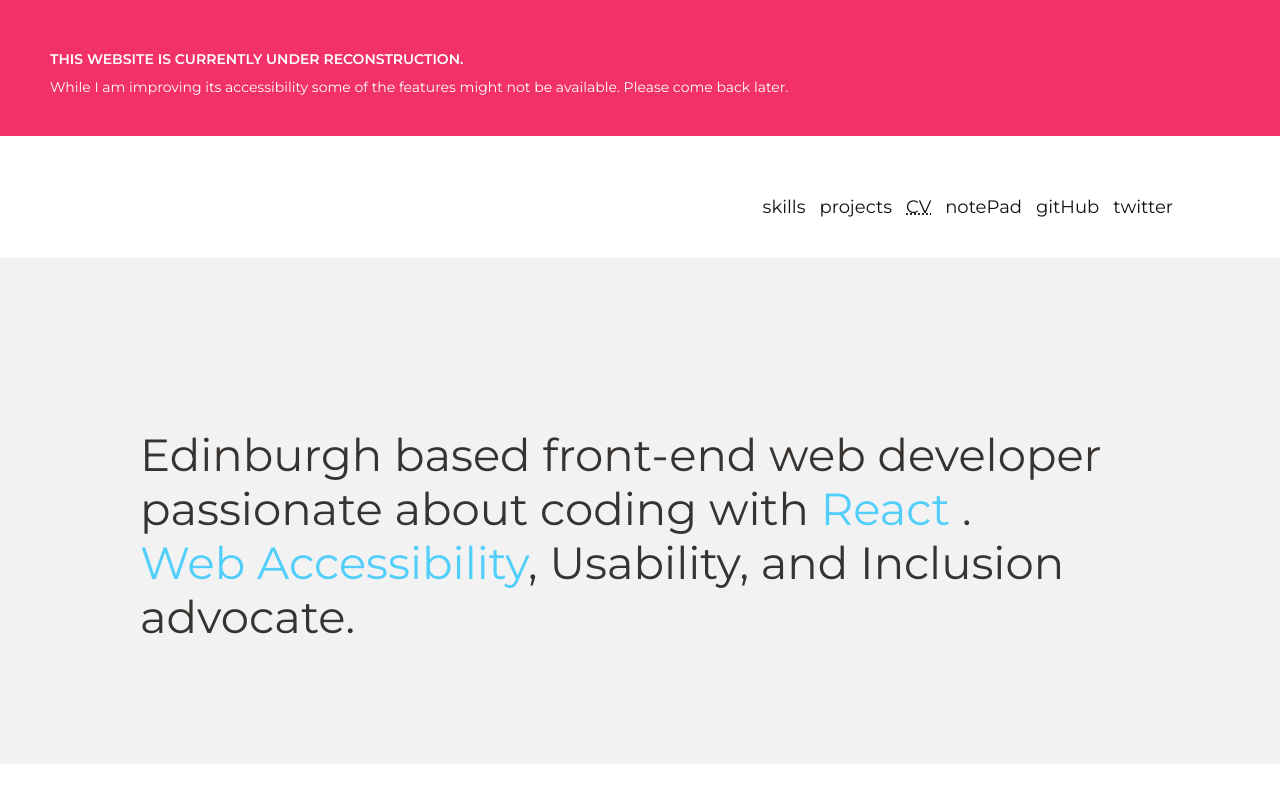
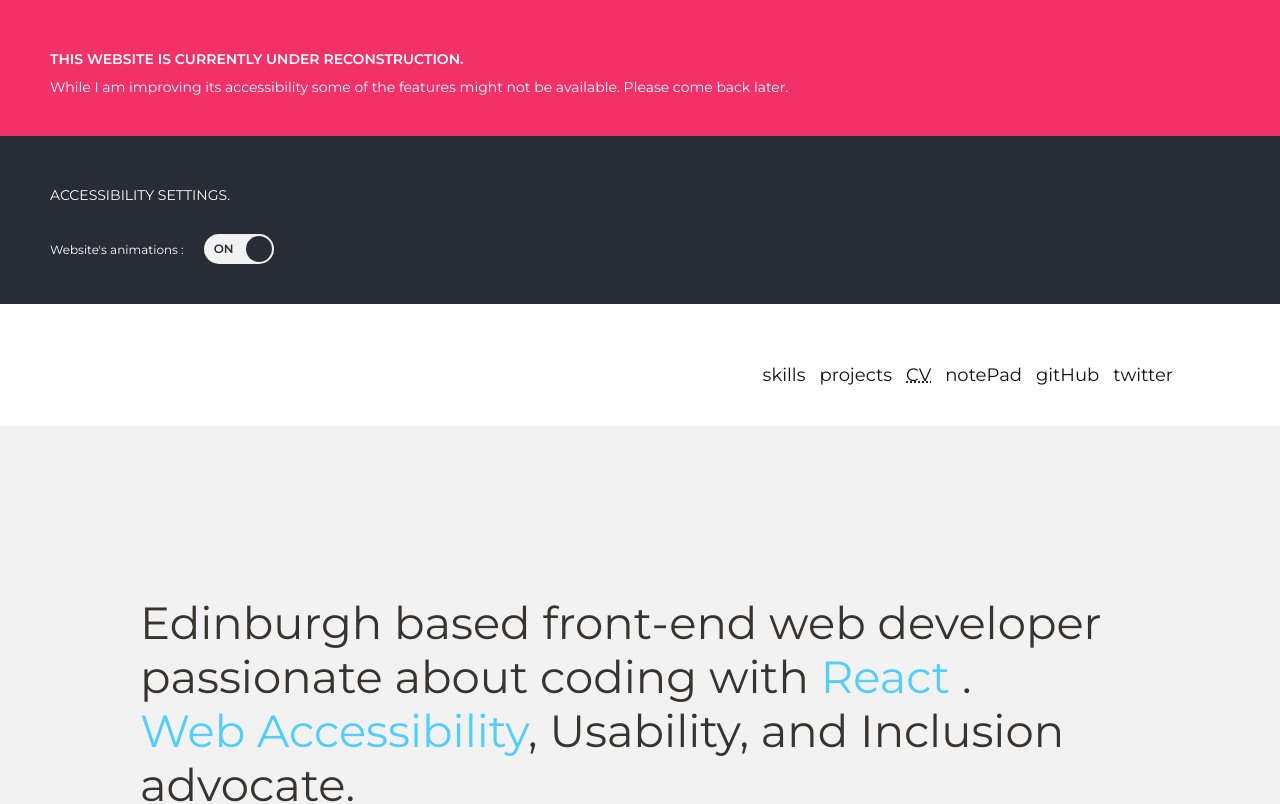
Before and after one commit to k2project/portfolio, a React (Create React App) app: page / in a window 1280 px wide. Shown: the top 804 px of the page. Built offline with nearby package versions, Linux system fonts and the light colour scheme.

Commit message:
accessibility settings tbc

```diff
--- a/src/App.js
+++ b/src/App.js
@@ -6,6 +6,8 @@ import {
     Redirect
 } from 'react-router-dom';
 
+import SkipToMainContent from './components/SkipToMainContent';
+import AccessibilitySettings from './components/AccessibilitySettings/AccessibilitySettings';
 import Portfolio from './Portfolio/Portfolio';
 import Blog from './Blog/Blog';
 import Post from './Blog/Post/Post';
@@ -23,6 +25,8 @@ function App() {
                     might not be available. Please come back later.
                 </p>
             </div>
+            <SkipToMainContent />
+            <AccessibilitySettings />
             <Switch>
                 <Route exact path={`/`} component={Portfolio} />
                 <Route exact path={`/blog`} component={Blog} />
--- a/src/Blog/BlogPage/BlogPage.js
+++ b/src/Blog/BlogPage/BlogPage.js
@@ -1,6 +1,5 @@
 import React, { useState, useContext } from 'react';
 import './BlogPage.scss';
-import SkipToMainContent from './../../components/SkipToMainContent';
 import Header from './../../components/Header/Header';
 import Footer from './../../components/Footer/Footer';
 
@@ -38,7 +37,6 @@ function BlogPage(props) {
     return (
         <LikesProvider value={likes}>
             <div className={'BlogPage notes ' + cls}>
-                <SkipToMainContent />
                 <Header />
                 <div>
                     <div className='BlogPage__accordion' style={styleDiv}>
--- a/src/Portfolio/Portfolio.js
+++ b/src/Portfolio/Portfolio.js
@@ -1,7 +1,6 @@
 import React, { useState, useEffect } from 'react';
 import { Helmet } from 'react-helmet';
 import './../App.scss';
-import SkipToMainContent from './../components/SkipToMainContent';
 import Header from './../components/Header/Header';
 import Footer from './../components/Footer/Footer';
 
@@ -55,7 +54,6 @@ function Portfolio() {
     });
     return (
         <div className='portfolio'>
-            <SkipToMainContent />
             <OpenGraph />
             <Header />
             <div id='main-content'>
--- /dev/null
+++ b/src/components/AccessibilitySettings/AccessibilitySettings.js
@@ -0,0 +1,36 @@
+import React, { useState } from 'react';
+import './AccessibilitySettings.scss';
+
+export default function AccessibilitySettings() {
+    let [on, toggleAnima] = useState(true);
+    function toggleAnimations(e) {
+        toggleAnima((on = !on));
+        const btn = e.target.closest('.btn-toggle');
+        btn.classList.toggle('btn-toggle--animation-is-on');
+    }
+    return (
+        <div className='accessibility-settings'>
+            <p id='web-access-settings'>ACCESSIBILITY SETTINGS.</p>
+            <ul aria-labelledby='web-access-settings'>
+                <li>
+                    Website's animations :
+                    <button
+                        className='btn-toggle btn-toggle--animation-is-on'
+                        onClick={toggleAnimations}
+                    >
+                        <span className='btn-toggle__switch-container'>
+                            <span className='sr-only'>
+                                Toggle website's animations. Right now they are{' '}
+                            </span>
+                            <span className='btn-toggle__text'>
+                                {on ? 'ON' : 'OFF'}
+                            </span>
+
+                            <span className='btn-toggle__switch-btn'></span>
+                        </span>
+                    </button>
+                </li>
+            </ul>
+        </div>
+    );
+}
--- /dev/null
+++ b/src/components/AccessibilitySettings/AccessibilitySettings.scss
@@ -0,0 +1,61 @@
+@import '../../App.scss';
+
+.accessibility-settings {
+    background: $color-black;
+    color: #fff;
+    padding: 4rem 5rem;
+
+    p {
+        margin-bottom: 3rem;
+        font-size: 1.4rem;
+    }
+    li {
+        display: flex;
+        align-items: center;
+    }
+}
+
+.btn-toggle {
+    color: #fff;
+    display: flex-inline;
+    align-items: center;
+}
+
+.btn-toggle__switch-container {
+    width: 7rem;
+    height: 3rem;
+    border-radius: 2rem;
+    background-color: $color-grey;
+    display: inline-block;
+    margin: 0 2rem;
+    text-align: left;
+}
+.btn-toggle__switch-btn {
+    height: 2.6rem;
+    width: 2.6rem;
+    background-color: $color-black;
+    border-radius: 100%;
+    top: 0.2rem;
+    left: 0.2rem;
+    display: inline-block;
+    transition: 0.25s;
+}
+.btn-toggle__text {
+    color: $color-black;
+    font-weight: bold;
+    line-height: 3rem;
+    width: 4rem;
+    display: inline-block;
+    left: 3rem;
+    position: absolute;
+    text-align: center;
+    font-size: 1.2rem;
+}
+.btn-toggle--animation-is-on {
+    .btn-toggle__switch-btn {
+        left: 4.2rem;
+    }
+    .btn-toggle__text {
+        left: 0;
+    }
+}
--- a/src/components/AnimatedSection/AnimatedSection.js
+++ b/src/components/AnimatedSection/AnimatedSection.js
@@ -14,10 +14,10 @@ function AnimatedSection({ title, subtitle, children }) {
             //animated-section__heading styling: transform: translateY(-50%);
             let top = offset - sectionScrollTop + 50;
             let opacity = 0;
-            if (top < 30) {
+            if (top < 34) {
                 opacity = top / 50 + 1;
             } else {
-                opacity = 1 - (top - 30) / 20;
+                opacity = 1 - (top - 40) / 20;
             }
             console.log(top, opacity);
 
--- a/src/index.scss
+++ b/src/index.scss
@@ -40,8 +40,7 @@ option {
 
 input:focus,
 textarea:focus,
-select:focus,
-button:focus {
+select:focus {
     outline: none;
 }
 
```
